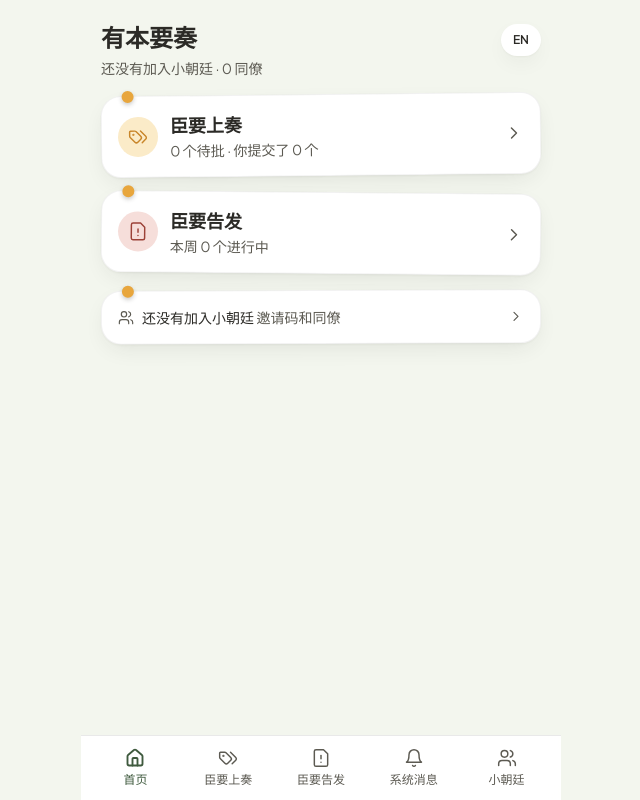
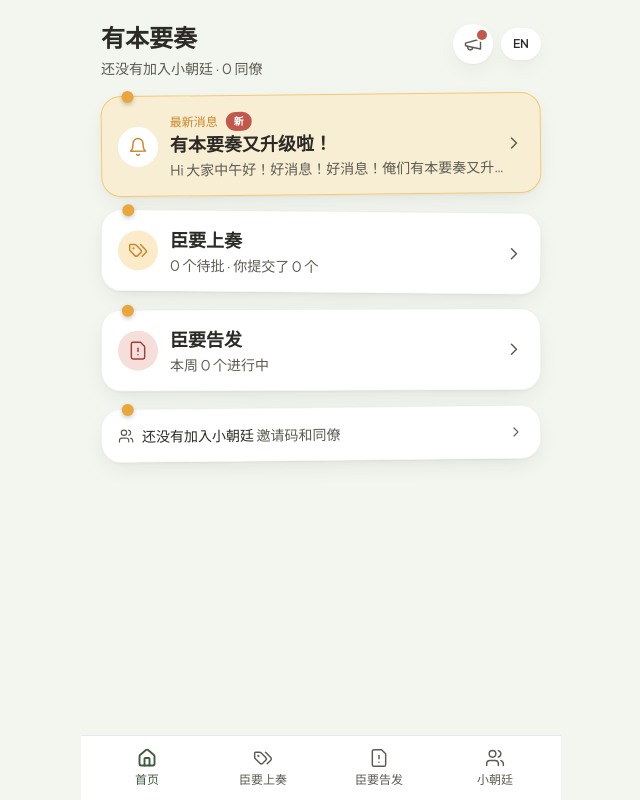
Before and after one commit to bbxg16/shared_home, a React (Vite) app: page / in a window 1280 px wide. Shown: the whole page, without its empty margins (319-959 px from the left). Built offline with nearby package versions, Linux system fonts and the light colour scheme; no server answers.

Commit message:
Move system messages to header with unread marker

```diff
--- a/src/components/common/AppHeader.tsx
+++ b/src/components/common/AppHeader.tsx
@@ -1,5 +1,8 @@
-import type { ReactNode } from "react";
-import { Bell, BellOff } from "lucide-react";
+import { useEffect, useState, type ReactNode } from "react";
+import { Link, useLocation } from "react-router-dom";
+import { Bell, BellOff, Megaphone } from "lucide-react";
+import { getUnreadSystemMessageIds } from "@/lib/systemMessages";
+import { useAppData } from "@/state/AppDataContext";
 import { useLanguage } from "@/state/LanguageContext";
 import { useNotifications } from "@/state/NotificationContext";
 
@@ -11,7 +14,10 @@ interface AppHeaderProps {
 
 export function AppHeader({ title, subtitle, action }: AppHeaderProps) {
   const { language, setLanguage, t } = useLanguage();
+  const { pathname } = useLocation();
+  const { systemMessages } = useAppData();
   const { isAvailable, isEnabled, permission, status, statusDetail, toggleNotifications } = useNotifications();
+  const [hasUnreadSystemMessages, setHasUnreadSystemMessages] = useState(false);
   const notificationLabel = isEnabled
     ? t("notificationsOn")
     : permission === "denied"
@@ -28,6 +34,10 @@ export function AppHeader({ title, subtitle, action }: AppHeaderProps) {
             ? t("notificationsSetupFailed")
             : "";
 
+  useEffect(() => {
+    setHasUnreadSystemMessages(!pathname.startsWith("/announcements") && getUnreadSystemMessageIds(systemMessages).size > 0);
+  }, [pathname, systemMessages]);
+
   return (
     <header className="flex items-start justify-between gap-3 px-5 pb-4 pt-6">
       <div>
@@ -35,6 +45,15 @@ export function AppHeader({ title, subtitle, action }: AppHeaderProps) {
         {subtitle ? <p className="mt-1 text-sm text-ink-soft">{subtitle}</p> : null}
       </div>
       <div className="flex flex-shrink-0 items-center gap-2">
+        <Link
+          to="/announcements"
+          className="relative flex h-10 w-10 items-center justify-center rounded-full bg-white text-ink-soft shadow-card"
+          aria-label={t("systemMessages")}
+          title={t("systemMessages")}
+        >
+          <Megaphone className="h-5 w-5" strokeWidth={1.75} />
+          {hasUnreadSystemMessages ? <span className="absolute right-1.5 top-1.5 h-2.5 w-2.5 rounded-full bg-clay-500 ring-2 ring-white" /> : null}
+        </Link>
         {isAvailable ? (
           <div className="flex flex-col items-center gap-1">
             <button
--- a/src/components/common/BottomNavigation.tsx
+++ b/src/components/common/BottomNavigation.tsx
@@ -1,12 +1,11 @@
 import { NavLink } from "react-router-dom";
-import { Bell, FileWarning, Home, Tags, Users } from "lucide-react";
+import { FileWarning, Home, Tags, Users } from "lucide-react";
 import { useLanguage } from "@/state/LanguageContext";
 
 const NAV_ITEMS = [
   { to: "/", labelKey: "home", icon: Home, end: true },
   { to: "/purchases", labelKey: "requests", icon: Tags, end: false },
   { to: "/reports", labelKey: "reports", icon: FileWarning, end: false },
-  { to: "/announcements", labelKey: "systemMessages", icon: Bell, end: false },
   { to: "/house", labelKey: "house", icon: Users, end: false },
 ] as const;
 
@@ -32,11 +31,13 @@ export function BottomNavigation() {
             >
               {({ isActive }) => (
                 <>
-                  <Icon
-                    className="h-5 w-5"
-                    strokeWidth={isActive ? 2.25 : 1.75}
-                    aria-hidden="true"
-                  />
+                  <span className="relative">
+                    <Icon
+                      className="h-5 w-5"
+                      strokeWidth={isActive ? 2.25 : 1.75}
+                      aria-hidden="true"
+                    />
+                  </span>
                   <span>{t(labelKey)}</span>
                 </>
               )}
--- /dev/null
+++ b/src/lib/systemMessages.ts
@@ -0,0 +1,25 @@
+const READ_SYSTEM_MESSAGES_KEY = "youben-read-system-message-ids";
+
+export function getReadSystemMessageIds() {
+  try {
+    const rawValue = localStorage.getItem(READ_SYSTEM_MESSAGES_KEY);
+    const parsedValue = rawValue ? JSON.parse(rawValue) : [];
+    return new Set(Array.isArray(parsedValue) ? parsedValue.filter((item) => typeof item === "string") : []);
+  } catch {
+    return new Set<string>();
+  }
+}
+
+export function getUnreadSystemMessageIds(messages: { id: string }[]) {
+  const readIds = getReadSystemMessageIds();
+  return new Set(messages.filter((message) => !readIds.has(message.id)).map((message) => message.id));
+}
+
+export function markSystemMessagesRead(messageIds: string[]) {
+  if (messageIds.length === 0) {
+    return;
+  }
+
+  const nextReadIds = new Set([...getReadSystemMessageIds(), ...messageIds]);
+  localStorage.setItem(READ_SYSTEM_MESSAGES_KEY, JSON.stringify([...nextReadIds]));
+}
--- a/src/pages/HomePage.tsx
+++ b/src/pages/HomePage.tsx
@@ -1,6 +1,7 @@
 import { Link } from "react-router-dom";
 import { Bell, ChevronRight, FileWarning, Tags, Users } from "lucide-react";
 import { AppHeader } from "@/components/common/AppHeader";
+import { getUnreadSystemMessageIds } from "@/lib/systemMessages";
 import { useAppData } from "@/state/AppDataContext";
 import { useLanguage } from "@/state/LanguageContext";
 
@@ -12,6 +13,7 @@ export function HomePage() {
   const myRequestCount = purchases.filter((purchase) => purchase.requestedBy === currentUser.userId).length;
   const houseName = currentHouse?.name ?? (isFirebaseMode ? t("noHomeJoined") : t("demoHome"));
   const latestMessage = systemMessages[0];
+  const unreadMessageIds = getUnreadSystemMessageIds(systemMessages);
 
   return (
     <div>
@@ -25,7 +27,12 @@ export function HomePage() {
                 <Bell className="h-5 w-5" strokeWidth={1.75} />
               </span>
               <div className="min-w-0">
-                <p className="text-xs font-medium uppercase text-honey-700">{t("latestSystemMessage")}</p>
+                <div className="flex items-center gap-2">
+                  <p className="text-xs font-medium uppercase text-honey-700">{t("latestSystemMessage")}</p>
+                  {unreadMessageIds.has(latestMessage.id) ? (
+                    <span className="rounded-full bg-clay-500 px-2 py-0.5 text-[10px] font-semibold text-white">{t("unreadSystemMessage")}</span>
+                  ) : null}
+                </div>
                 <p className="truncate font-display text-lg font-semibold text-ink">{latestMessage.title}</p>
                 <p className="line-clamp-1 text-sm text-ink-soft">{latestMessage.body}</p>
               </div>
--- a/src/pages/SystemMessagesPage.tsx
+++ b/src/pages/SystemMessagesPage.tsx
@@ -1,12 +1,21 @@
+import { useEffect, useState } from "react";
 import { Bell } from "lucide-react";
 import { AppHeader } from "@/components/common/AppHeader";
 import { EmptyState } from "@/components/common/EmptyState";
+import { getUnreadSystemMessageIds, markSystemMessagesRead } from "@/lib/systemMessages";
 import { useAppData } from "@/state/AppDataContext";
 import { useLanguage } from "@/state/LanguageContext";
 
 export function SystemMessagesPage() {
   const { systemMessages } = useAppData();
   const { language, t } = useLanguage();
+  const [unreadMessageIds, setUnreadMessageIds] = useState<Set<string>>(() => getUnreadSystemMessageIds(systemMessages));
+
+  useEffect(() => {
+    const nextUnreadIds = getUnreadSystemMessageIds(systemMessages);
+    setUnreadMessageIds(nextUnreadIds);
+    markSystemMessagesRead(systemMessages.map((message) => message.id));
+  }, [systemMessages]);
 
   return (
     <div>
@@ -16,17 +25,25 @@ export function SystemMessagesPage() {
         {systemMessages.length === 0 ? (
           <EmptyState icon={Bell} title={t("noSystemMessagesTitle")} description={t("noSystemMessagesDescription")} />
         ) : (
-          systemMessages.map((message) => (
-            <article key={message.id} className="pinned-card">
-              <div className="flex items-start justify-between gap-3">
-                <h2 className="font-display text-lg font-semibold leading-tight text-ink">{message.title}</h2>
-                <time className="flex-shrink-0 font-mono text-xs text-ink-soft">
-                  {formatDate(message.publishedAt, language)}
-                </time>
-              </div>
-              <p className="mt-3 whitespace-pre-wrap text-sm leading-relaxed text-ink-soft">{message.body}</p>
-            </article>
-          ))
+          systemMessages.map((message) => {
+            const isUnread = unreadMessageIds.has(message.id);
+            return (
+              <article key={message.id} className={`pinned-card ${isUnread ? "border border-honey-300 bg-honey-100/70" : ""}`}>
+                <div className="flex items-start justify-between gap-3">
+                  <div className="min-w-0">
+                    {isUnread ? (
+                      <span className="mb-1 inline-flex rounded-full bg-clay-500 px-2 py-0.5 text-[10px] font-semibold text-white">
+                        {t("unreadSystemMessage")}
+                      </span>
+                    ) : null}
+                    <h2 className="font-display text-lg font-semibold leading-tight text-ink">{message.title}</h2>
+                  </div>
+                  <time className="flex-shrink-0 font-mono text-xs text-ink-soft">{formatDate(message.publishedAt, language)}</time>
+                </div>
+                <p className="mt-3 whitespace-pre-wrap text-sm leading-relaxed text-ink-soft">{message.body}</p>
+              </article>
+            );
+          })
         )}
       </div>
     </div>
--- a/src/state/AppDataContext.tsx
+++ b/src/state/AppDataContext.tsx
@@ -109,6 +109,30 @@ const AppDataContext = createContext<AppDataContextValue | null>(null);
 const POST_RETENTION_DAYS = 30;
 const EMAIL_NOTIFICATION_COLLECTION = "emailNotifications";
 const PUSH_WEBHOOK_URL = import.meta.env.VITE_PUSH_WEBHOOK_URL as string | undefined;
+const BUILT_IN_SYSTEM_MESSAGES: SystemMessage[] = [
+  {
+    id: "release-2026-10-14-images-edit-notifications",
+    title: "有本要奏又升级啦！",
+    body: [
+      "Hi 大家中午好！好消息！好消息！俺们有本要奏又升级啦！",
+      "",
+      "1. 首先现在支持添加图片啦！简直更加一目了然！",
+      "",
+      "2. 你可以编辑自己提交的折子了。进入自己的折子详情页，点击“编辑折子”，可以修改标题、价格、链接、图片和描述。已经有投票也可以修改，原来的投票不会被清掉。",
+      "",
+      "3. 折子更新后会重新提醒大家。如果有人更新了自己的折子，同一个小朝廷的成员会收到通知。",
+      "",
+      "4. 右下角多余的小红铃铛已经移除。以后只需要使用页面右上角的通知按钮。",
+      "",
+      "5. 当然还有这个系统消息的地方，恭喜你已经成功熟练运用！",
+      "",
+      "by 🍐",
+      "have a good day! 今天晚上准备吃羊肉粉，欢迎加入 @Somerset",
+    ].join("\n"),
+    createdAt: "2026-10-14T04:00:00.000Z",
+    publishedAt: "2026-10-14T04:00:00.000Z",
+  },
+];
 
 export function AppDataProvider({ children }: { children: ReactNode }) {
   const [authUser, setAuthUser] = useState<User | null>(null);
@@ -119,7 +143,7 @@ export function AppDataProvider({ children }: { children: ReactNode }) {
   const [reports, setReports] = useState<Report[]>(isFirebaseConfigured ? [] : mockReports);
   const [reportVotes, setReportVotes] = useState<Record<string, ReportVote[]>>(isFirebaseConfigured ? {} : mockReportVotes);
   const [activityEvents, setActivityEvents] = useState<HouseActivity[]>([]);
-  const [systemMessages, setSystemMessages] = useState<SystemMessage[]>([]);
+  const [systemMessages, setSystemMessages] = useState<SystemMessage[]>(BUILT_IN_SYSTEM_MESSAGES);
   const [isLoading, setIsLoading] = useState(isFirebaseConfigured);
   const [error, setError] = useState<string | null>(null);
   const [profileDisplayName, setProfileDisplayName] = useState<string | null>(null);
@@ -174,20 +198,20 @@ export function AppDataProvider({ children }: { children: ReactNode }) {
         setReports([]);
         setReportVotes({});
         setActivityEvents([]);
-        setSystemMessages([]);
+        setSystemMessages(BUILT_IN_SYSTEM_MESSAGES);
       }
     });
   }, []);
 
   useEffect(() => {
     if (!db || !authUser) {
-      setSystemMessages([]);
+      setSystemMessages(BUILT_IN_SYSTEM_MESSAGES);
       return () => undefined;
     }
 
     return onSnapshot(
       query(collection(db, "systemMessages"), orderBy("publishedAt", "desc"), limit(20)),
-      (snapshot) => setSystemMessages(snapshot.docs.map(parseSystemMessage)),
+      (snapshot) => setSystemMessages(mergeSystemMessages(snapshot.docs.map(parseSystemMessage))),
       (snapshotError) => setError(formatFirebaseError(snapshotError.message))
     );
   }, [authUser]);
@@ -1261,6 +1285,12 @@ function parseSystemMessage(snapshot: QueryDocumentSnapshot<DocumentData>): Syst
   };
 }
 
+function mergeSystemMessages(messages: SystemMessage[]) {
+  const byId = new Map<string, SystemMessage>();
+  [...BUILT_IN_SYSTEM_MESSAGES, ...messages].forEach((message) => byId.set(message.id, message));
+  return [...byId.values()].sort((left, right) => new Date(right.publishedAt).getTime() - new Date(left.publishedAt).getTime());
+}
+
 async function cleanupExpiredPosts(houseId: string) {
   if (!db) {
     return;
--- a/src/state/LanguageContext.tsx
+++ b/src/state/LanguageContext.tsx
@@ -11,6 +11,7 @@ const TEXT = {
     house: "House",
     systemMessages: "Updates",
     latestSystemMessage: "Latest update",
+    unreadSystemMessage: "New",
     noSystemMessagesTitle: "No updates yet",
     noSystemMessagesDescription: "Version notes and app messages will show up here.",
     signedOut: "Signed out",
@@ -171,6 +172,7 @@ const TEXT = {
     house: "小朝廷",
     systemMessages: "系统消息",
     latestSystemMessage: "最新消息",
+    unreadSystemMessage: "新",
     noSystemMessagesTitle: "暂无系统消息",
     noSystemMessagesDescription: "版本更新和系统通知会显示在这里。",
     signedOut: "未登录",
```
